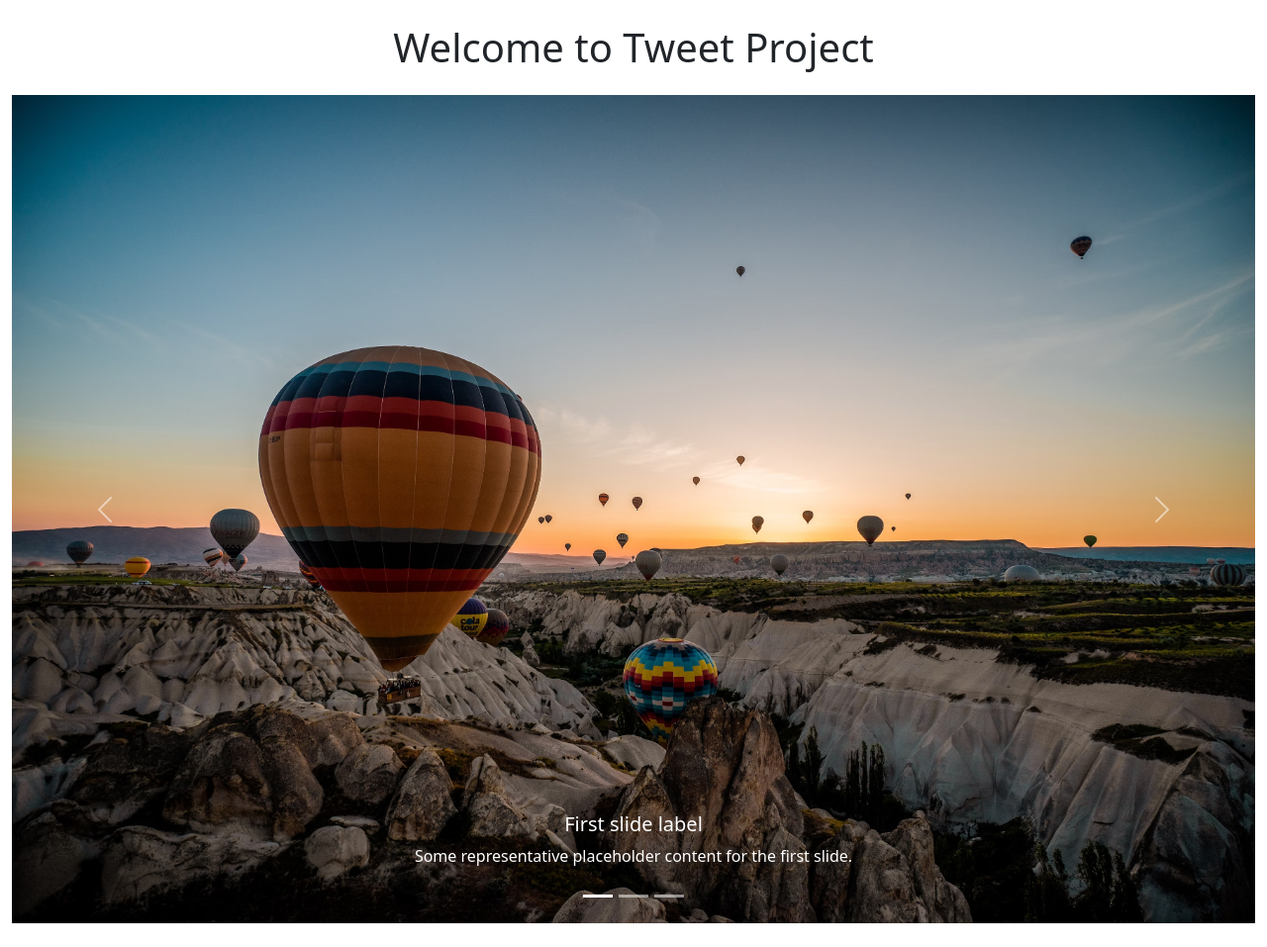
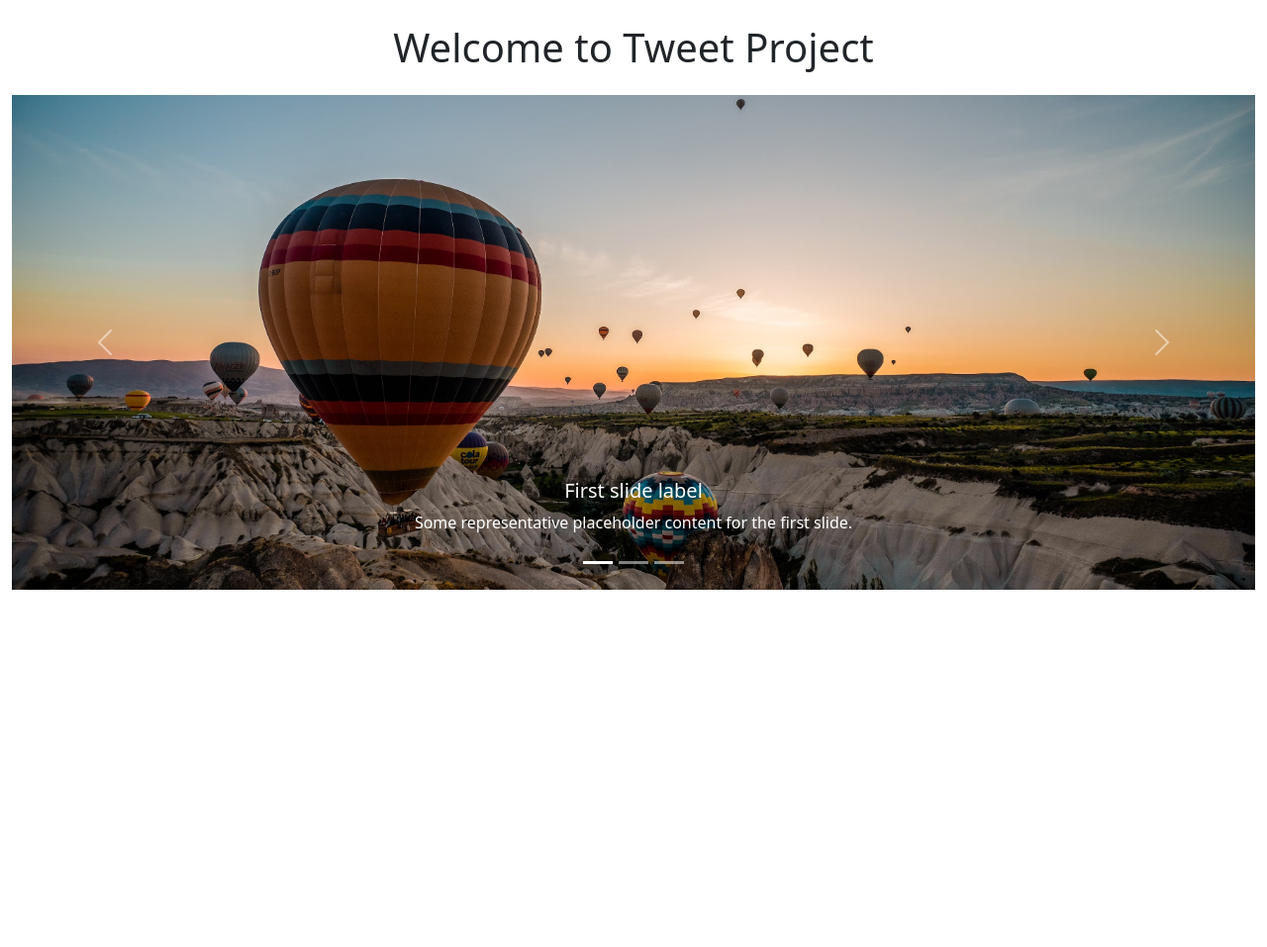
Before and after one commit to Sulavkh/django_python_001, a Django app: page / in a window 1280 px wide. Shown: the part 56-1013 px from the top of the page at 99% size. After the commit the page ends 652 px from the top, so only its background shows below. Run offline with Django 5.2, Linux system fonts and the light colour scheme.

Commit message:
fixed the carousal size

```diff
--- a/django001/templates/index.html
+++ b/django001/templates/index.html
@@ -4,8 +4,31 @@
     Post Tweet
 {% endblock %}
 {% block content %}
+<style>
+  .carousel-container {
+    max-height: 500px; /* Adjust this value as needed */
+    width: 100%;
+    overflow: hidden;
+  }
+  .carousel, .carousel-inner, .carousel-item {
+    height: 100%;
+  }
+  .carousel-item img {
+    object-fit: cover;
+    object-position: center;
+    width: 100%;
+    height: 100%;
+    max-height: 500px; /* Should match the container's max-height */
+  }
+  @media (max-width: 768px) {
+    .carousel-container, .carousel-item img {
+      max-height: 400px; /* Smaller height for mobile devices */
+    }
+  }
+</style>
 <h1 class="text-center mt-4">Welcome to Tweet Project</h1>
-<div class="container-fluid my-4 px-0" height="400px">
+<div class="container-fluid my-4 px-0">
+  <div class="carousel-container">
     <div id="carouselExampleCaptions" class="carousel slide">
       <div class="carousel-indicators">
         <button type="button" data-bs-target="#carouselExampleCaptions" data-bs-slide-to="0" class="active" aria-current="true" aria-label="Slide 1"></button>
@@ -14,21 +37,21 @@
       </div>
       <div class="carousel-inner">
         <div class="carousel-item active">
-        <img src="/static/carousal/carausal.avif" class="d-block w-100 h-100" alt="...">
+          <img src="/static/carousal/carausal.avif" class="d-block w-100 " alt="...">
           <div class="carousel-caption d-none d-md-block">
             <h5>First slide label</h5>
             <p>Some representative placeholder content for the first slide.</p>
           </div>
         </div>
         <div class="carousel-item">
-        <img src="/static/carousal/carausal2.avif" class="d-block w-100 h-100" alt="...">
+          <img src="/static/carousal/carausal2.avif" class="d-block w-100 " alt="...">
           <div class="carousel-caption d-none d-md-block">
             <h5>Second slide label</h5>
             <p>Some representative placeholder content for the second slide.</p>
           </div>
         </div>
         <div class="carousel-item">
-        <img src="/static/carousal/carausal3.avif" class="d-block w-100 h-100" alt="...">
+          <img src="/static/carousal/carausal3.avif" class="d-block w-100 " alt="...">
           <div class="carousel-caption d-none d-md-block">
             <h5>Third slide label</h5>
             <p>Some representative placeholder content for the third slide.</p>
@@ -45,4 +68,5 @@
       </button>
     </div>
   </div>
+</div>
 {% endblock %}
```
Lines whose indentation alone changed are shown as unchanged.
